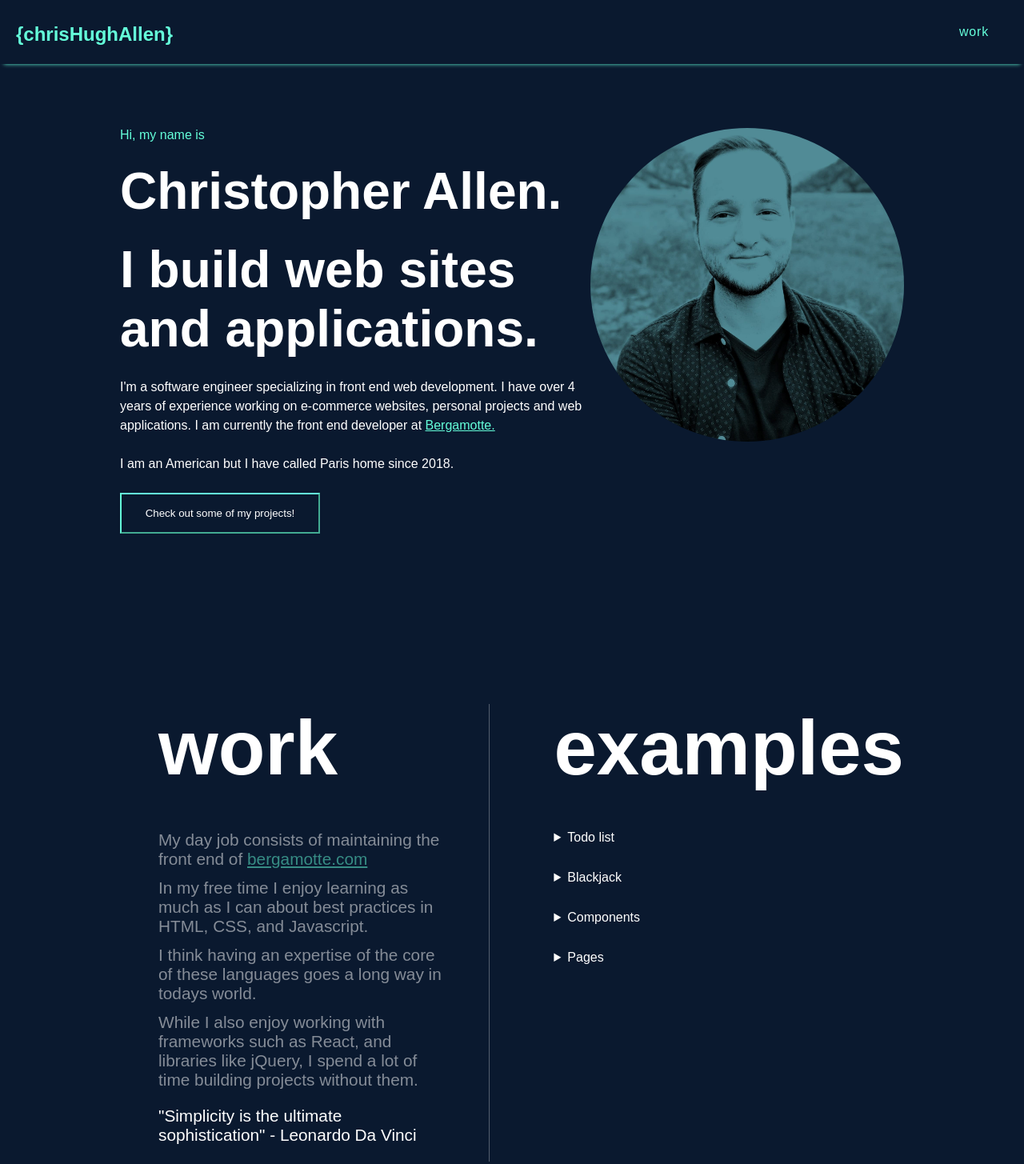
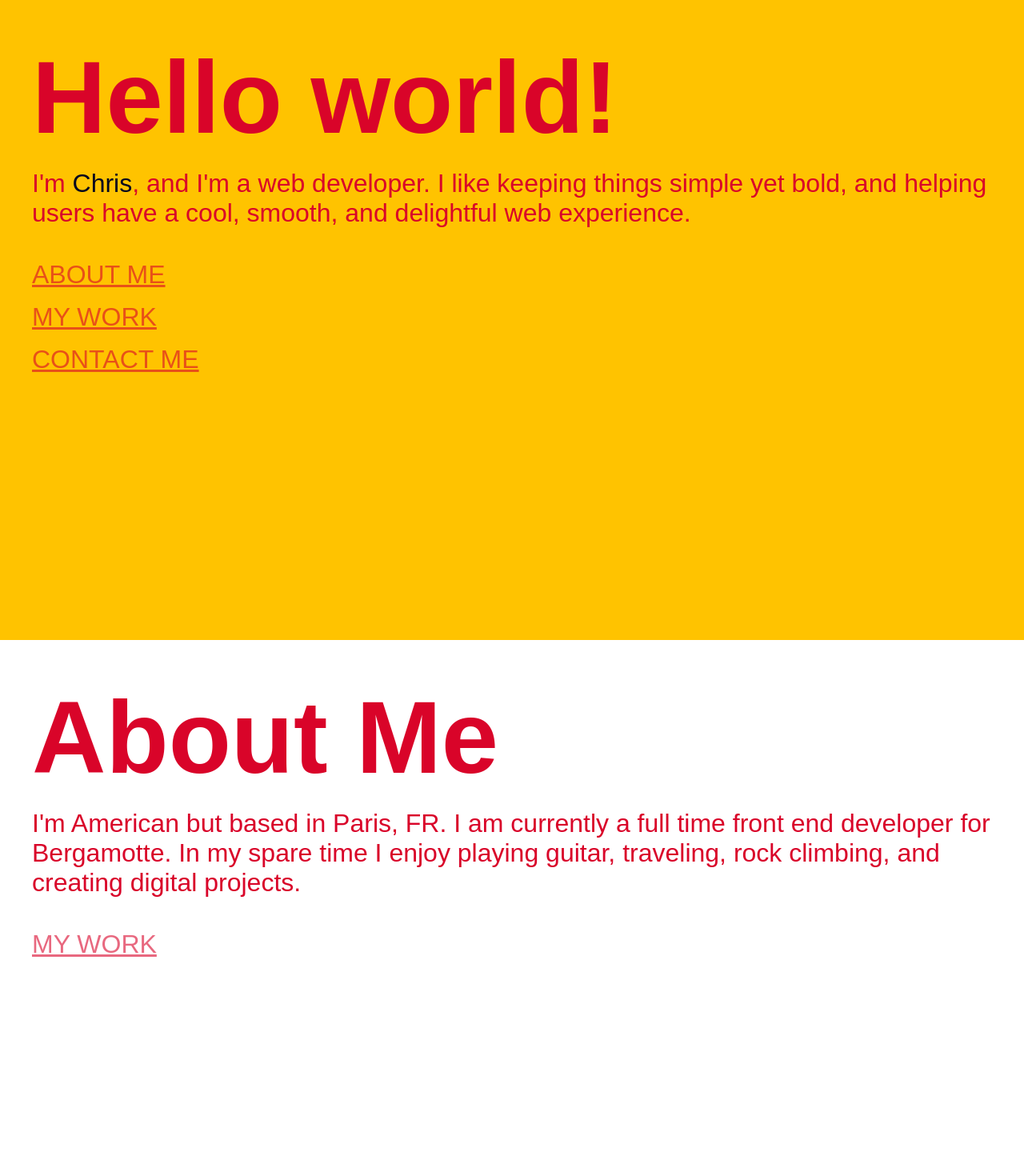
Before and after one commit to chrishughallen/chrishughallen.github.io, a plain HTML site: page index.html in a window 1280 px wide. Shown: the top 1455 px of the page at 80% size. Drawn offline with Linux system fonts and the light colour scheme; a web font is replaced by a local one.

Commit message:
new index and css

```diff
--- a/index.html
+++ b/index.html
@@ -4,100 +4,38 @@
   <meta charset="UTF-8">
   <meta http-equiv="X-UA-Compatible" content="IE=edge">
   <meta name="viewport" content="width=device-width, initial-scale=1.0">
-  <link rel="stylesheet" href="styles/nav.css">
   <link rel="stylesheet" href="styles/style.css">
-  <title>Chris Allen | Home</title>
+  <title>Chris Allen</title>
 </head>
 <body>
   <div class="container">
-    <!-- NAV -->
-    <header class="navbar">
-      <h1>
-        <a href="#top">{chrisHughAllen}</a>
-      </h1>
-      <button id="close-nav" class="icon close-nav"><i class="fa fa-solid fa-arrow-left"></i></button>
-      <button id="open-nav" class="icon open-nav"><i class="fa fa-solid fa-bars"></i></button>
-      <nav id="nav">
-        <ul>
-          <li><a href="#work">work</a></li>
-        </ul>
-      </nav>
-    </header>
+    <main>
+      <section id="top" class="top">
+        <h1 class="big-title">Hello world!</h1>
+        <p class="big-paragraph">I'm <span class="black-text">Chris</span>, and I'm a web developer. I like keeping things simple yet bold, and helping users have a cool, smooth, and delightful web experience.</p>
+        <a href="#about" class="hover-grow flashing-link">ABOUT ME</a>
+        <a href="#work" class="hover-grow flashing-link">MY WORK</a>
+        <a href="#contact" class="hover-grow flashing-link">CONTACT ME</a>
+      </section>
 
-    <main>
-      <!-- TOP SECTION -->
-      <section id="top" class="intro">
-        <article>
-          <div>
-            <span>Hi, my name is</span>
-            <h1>Christopher Allen.</h1>
-            <h1 class="opaque-title">I build web sites and applications.</h1>
-            <p>I'm a software engineer specializing in front end web development. I have over 4 years of experience working on e-commerce websites, personal projects and web applications. I am currently the front end developer at <a target="_blank" href="https://www.bergamotte.com">Bergamotte.</a></p>
-            <p>I am an American but I have called Paris home since 2018.</p>
-            <a href="#work">
-              <button class="btn btn-primary">Check out some of my projects!</button>
-            </a>
-          </div>
-          <img src="assets/images/me.jpeg" alt="">
-        </article>
+      <section id="about" class="about">
+        <h1 class="big-title">About Me</h1>
+        <p class="big-paragraph">I'm American but based in Paris, FR. I am currently a full time front end developer for Bergamotte. In my spare time I enjoy playing guitar, traveling, rock climbing, and creating digital projects.</p>
+        <a href="#work" class="hover-grow flashing-link">MY WORK</a>
       </section>
 
       <section id="work" class="work">
-        <article>
-          <div>
-            <h1>work</h1>
-            <p>My day job consists of maintaining the front end of <a href="https://www.bergamotte.com">bergamotte.com</a></p>
-            <p>In my free time I enjoy learning as much as I can about best practices in HTML, CSS, and Javascript.</p>
-            <p>I think having an expertise of the core of these languages goes a long way in todays world.</p>
-            <p>While I also enjoy working with frameworks such as React, and libraries like jQuery, I spend a lot of time building projects without them.</p>
-            <blockquote>
-              "Simplicity is the ultimate sophistication"
-              <span>- Leonardo Da Vinci</span>
-            </blockquote>
-          </div>
-          <div>
-            <h1>examples</h1>
-            <details>
-              <summary>Todo list</summary>
-              <div>
-                <p>The tried and true entry level project of any good developer, right? This one takes advantage of local storage for a continued user experience!</p>
-                <a target="_blank" href="views/todo.html">View application</a>
-                <a target="_blank" href="views/todo.html">View source code</a>
-              </div>
-            </details>
+        <h1 class="big-title">My Work</h1>
+        <p class="big-paragraph">Lorem ipsum dolor sit amet consectetur adipisicing elit. Eligendi porro, dignissimos, rem nesciunt earum accusamus, magnam dicta numquam nemo quae recusandae tenetur ipsam rerum quasi aperiam necessitatibus ratione commodi cupiditate!</p>
+        <a href="#contact" class="hover-grow flashing-link">CONTACT ME</a>
+      </section>
 
-            <details>
-              <summary>Blackjack</summary>
-              <div>
-                <p>This is your class blackjack card game, with betting included! I had fun building this project and dealing with side effects like giving an ace a value of 1 or 11, and determining how the dealer should play. I eventually plan to incorporate a basic strategy bot to give you tips throughout your gameplay. No real money required ;)</p>
-                <a target="_blank" href="views/blackjack.html">View application</a>
-                <a target="_blank" href="views/todo.html">View source code</a>
-              </div>
-            </details>
-
-            <details>
-              <summary>Components</summary>
-              <div>
-                <p>Here I wanted to feature some simple but useful componets I've created from scratch. These are the kind of thing every website uses, and I enjoy building them in different ways. My thought process is if it can be done with just CSS and no Javascript, go that route! I only bring in javascript once it's absoloutely necessary.</p>
-                <a target="_blank" href="views/navbars.html">Sliding navbar</a>
-              </div>
-            </details>
-
-            <details>
-              <summary>Pages</summary>
-              <div>Here are a few full page examples of the things I like to do with CSS</div>
-              <a target="_blank" href="views/team-grid.html">Animated team grid</a>
-            </details>
-          </div>
-        </article>
+      <section id="contact" class="contact">
+        <h1 class="big-title">Contact Me</h1>
+        <p class="big-paragraph">Lorem ipsum dolor sit amet consectetur adipisicing elit. Eligendi porro, dignissimos, rem nesciunt earum accusamus, magnam dicta numquam nemo quae recusandae tenetur ipsam rerum quasi aperiam necessitatibus ratione commodi cupiditate!</p>
       </section>
     </main>
   </div>
 
-
-
-  <script src="https://kit.fontawesome.com/b2f7c419d3.js" crossorigin="anonymous"></script>
-  <script src="javascript/nav.js"></script>
-  <script  src="/javascript/main.js"></script>
 </body>
 </html>
--- a/styles/style.css
+++ b/styles/style.css
@@ -1,326 +1,99 @@
+@import url('https://fonts.googleapis.com/css2?family=Tilt+Warp&display=swap');
 
-@import url('https://fonts.googleapis.com/css2?family=Kanit:wght@300&family=Source+Sans+Pro&family=Varela+Round&display=swap');
-
-* {
-  margin: 0;
-  padding: 0;
-  box-sizing: border-box;
-  font-family: sans-serif;
+:root {
+  --light-orange-color: #ffc300;
+  --dark-orange-color: #d90429;
+  --black-color: #03071e;
+  --big-title-font: clamp(3rem, 10vw, 10rem);
+  --big-text-font: clamp(1.5rem, 4vh, 4rem);
+  --warp-font-family: 'Tilt Warp', sans-serif;
+  --transition-ease: 300ms ease;
+  --mobile-viewport: 700px;
 }
 
 html {
   scroll-behavior: smooth;
 }
 
-:root {
-  --light-blue: #64ffda;
-  --dark-blue: #0a192f;
-}
-
-body {
-  background: var(--dark-blue);
-  color: white;
-}
-
-body.mobile-menu-open {
-  overflow: hidden;
+* {
+  margin: 0;
+  padding: 0;
+  box-sizing: border-box;
 }
 
 .container {
   display: grid;
-  grid-template-columns: 150px 1fr 150px;
+  grid-template-columns: 10% 1fr 10%;
+  position: relative;
 }
 
-.container header.navbar {
-  grid-column: 1 / 4;
+main {
+  grid-column: 1  / 4;
 }
 
-.container main {
-  grid-column: 2;
+section {
+  min-height: 100vh;
+  padding: 0 40px;
+  padding-top: 3rem;
+  display: flex;
+  flex-direction: column;
+  align-items: baseline;
+  gap: 1rem;
 }
 
+section.top,
+section.work {
+  background: var(--light-orange-color);
 
+}
 
-@media (max-width: 800px) {
-  .container {
-    grid-template-columns: 30px 1fr 30px;
+@media(min-width: 700px) {
+  section a {
+    align-self; flex-end;
   }
 }
 
-
-
-.opaque-title {
-  opacity: 0.4;
+.big-title {
+  font-size: var(--big-title-font);
+  font-family: var(--warp-font-family);
+  color: var(--dark-orange-color);
 }
 
-/* BUTTON STYLES */
-.btn {
-  border-color: white;
-  min-width: 250px;
-  padding: 1rem;
-  outline: none;
+.big-paragraph {
+  font-size: var(--big-text-font);
+  font-family: var(--warp-font-family);
+  color: var(--dark-orange-color);
+  transition: var(--transition-ease);
+  margin-bottom: 1.5rem;
 }
 
-.btn:hover {
-  cursor: pointer;
-  background: rgba(100,255,218,0.3);
-  transition: background 200ms;
-
+.black-text {
+  color: var(--black-color);
 }
 
-.btn-primary {
-  color: white;
-  background: transparent;
-  border-color: var(--light-blue);
+.flashing-link {
+  animation: flashing-link 3s infinite;
+  font-size: var(--big-text-font);
+  font-family: var(--warp-font-family);
+  color: var(--dark-orange-color);
+  transition: var(--transition-ease)
 }
 
-button.icon {
-  background: none;
-  outline: none;
-  border: none;
-  padding: .75rem;
+.hover-grow:hover {
+  transform: scale(1.1);
+  animation: none;
 }
 
-button.icon i.fa {
-  font-size: 1.5rem;
-}
-
-/* LINK STYLES */
-
-a {
-  color: var(--light-blue);
-  transition: opacity 100ms;
-}
-
-a:hover {
-  cursor: pointer;
-  opacity: 0.7;
-  transition: opacity 100ms;
-}
-
-/* MAIN STYLES */
-
-main section {
-  grid-column: 2;
-  margin-top: -5rem;
-  padding-top: 5rem;
-  margin-bottom: 5rem;
-}
-
-/* SECTION STYLES */
-
-/* INTRO SECTION STYLES */
-
-section.intro {
-  height: calc(100vh - 5rem);
-}
-
-section.intro article {
-  margin-top: 5rem;
-}
-
-section.intro article {
-  display: grid;
-  grid-template-columns: 3fr 2fr;
-}
-
-section.intro article div {
-  display: flex;
-  flex-direction: column;
-  gap: 1.5rem;
-}
-
-section.intro article div span {
-  opacity: 0;
-  animation: fadeIn 500ms ease 0s 1 normal forwards;
-}
-
-section.intro article div h1{
-  opacity: 0;
-  animation: fadeIn 500ms ease 500ms 1 normal forwards;
-}
-
-section.intro article div p {
-  opacity: 0;
-  animation: fadeIn 500ms ease 1s 1 normal forwards;
-}
-
-section.intro article img {
-  opacity: 0;
-  animation: fadeIn 500ms ease 2s 1 normal forwards;
-}
-
-section.intro article div a button {
-  opacity: 0;
-  animation: wobble 1s ease 2s 1 normal forwards;
-}
-
-@keyframes fadeIn {
-  20% {
-    opacity: 0.2
+@keyframes flashing-link {
+  from {
+    opacity: 0.3;
   }
 
-	40% {
-		opacity: 0.4;
-	}
-
-  60% {
-    opacity: 0.6
+  50% {
+    opacity: 1;
   }
 
-  80% {
-    opacity: 0.8
-  }
-
-	100% {
-		opacity: 1;
-	}
-}
-
-@keyframes wobble {
-	0%,
-	100% {
-		transform: translateX(0%);
-		transform-origin: 50% 50%;
-	}
-
-	15% {
-    opacity: 0.2;
-		transform: translateX(-30px) rotate(-6deg);
-	}
-
-	30% {
-    opacity: 0.4;
-		transform: translateX(15px) rotate(6deg);
-	}
-
-	45% {
-    opacity: 0.6;
-		transform: translateX(-15px) rotate(-3.6deg);
-	}
-
-	60% {
-    opacity: 0.8;
-		transform: translateX(9px) rotate(2.4deg);
-	}
-
-	75% {
-		transform: translateX(-6px) rotate(-1.2deg);
-	}
-
-  100% {
-    opacity: 1;
+  to {
+    opacity: 0.3;
   }
 }
-
-section.intro img {
-  width: 100%;
-  border-radius: 50%;
-}
-
-section.intro article {
-  display: grid;
-  grid-auto-flow: row;
-  align-content: baseline;
-  grid-row-gap: 1.5rem;
-  justify-items: baseline;
-}
-
-section.intro article span {
-  opacity: 0.7;
-  color: var(--light-blue);
-}
-
-section.intro article h1 {
-  font-size: 4rem;
-}
-
-
-/* WORK SECTION STYLES */
-
-section.work {
-  height: calc(100vh - 5rem);
-}
-
-section.work article {
-  margin-top: 5rem;
-  display: grid;
-  grid-template-columns: 2fr 1fr;
-  align-items: baseline;
-  grid-gap: 5rem;
-}
-
-section.work article div:first-child {
-  border-right: 1px solid rgba(255,255,255,0.3);
-  padding: 0 3rem;
-}
-
-section.work article div blockquote {
-  font-size: 1.3rem;
-  display: block;
-  margin: 1em 0;
-}
-
-section.work article div span {
-  text-align: right;
-}
-
-section.work article div h1 {
-  font-size: 6rem;
-  margin-bottom: 3rem;
-}
-
-section.work article div h2 {
-  font-size: 4rem;
-}
-
-section.work article div p {
-  max-width: 80ch;
-  font-size: 1.3rem;
-  opacity: 0.5;
-  line-height: 1.5rem;
-  margin-bottom: 0.75rem;
-}
-
-section.work article div details {
-  margin: 2rem 0;
-}
-
-section.work article div details div {
-  margin: 1rem 0.5rem;
-  display: flex;
-  flex-direction: column;
-  align-items: flex-start;
-}
-
-section.work article div details div a {
-  display: block;
-  margin: 1rem 0;
-}
-/* UTILITY CLASSES */
-.opaque-title {
-  opacity: 0.4;
-}
-
-p {
-  line-height: 1.5rem;
-  max-width: 90ch;
-}
-
-/* MOBILE STYLES */
-@media (max-width: 768px) {
-
-  main section.intro article {
-    grid-template-columns: 1fr;
-  }
-
-  main section.intro article img {
-    display: none;
-  }
-
-  /* INTRO SECTION */
-
-  section.intro article div h1 {
-    font-size: 2rem;
-  }
-}
```
